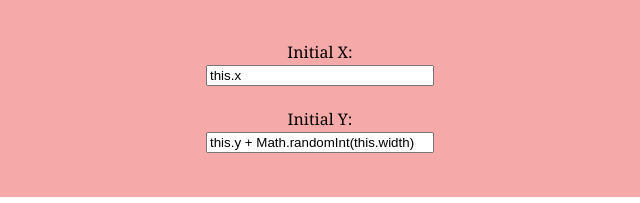
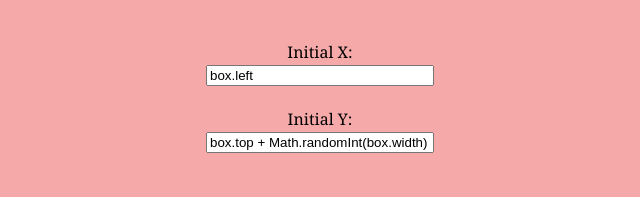
Before and after one commit to SumRndmDde/UTB-Attack-Creator, a plain HTML site: page index.html in a window 1280 px wide. Shown: the part 1096-1299 px from the top of the page, 320-960 px from the left. Drawn offline with Linux system fonts and the light colour scheme.

Commit message:
1.02 (FINALLY>>>>)

```diff
--- a/index.html
+++ b/index.html
@@ -147,11 +147,11 @@
 			<br>
 			Initial X:
 			<br>
-			<input style="width: 220px;" onchange="getResults()" id="initx" name="initx" value="this.x"><br>
+			<input style="width: 220px;" onchange="getResults()" id="initx" name="initx" value="box.left"><br>
 			<br>
 			Initial Y:
 			<br>
-			<input style="width: 220px;" onchange="getResults()" id="inity" name="inity" value="this.y + Math.randomInt(this.width)"><br>
+			<input style="width: 220px;" onchange="getResults()" id="inity" name="inity" value="box.top + Math.randomInt(box.width)"><br>
 			<br>
 			<br>
 		</p>
```
